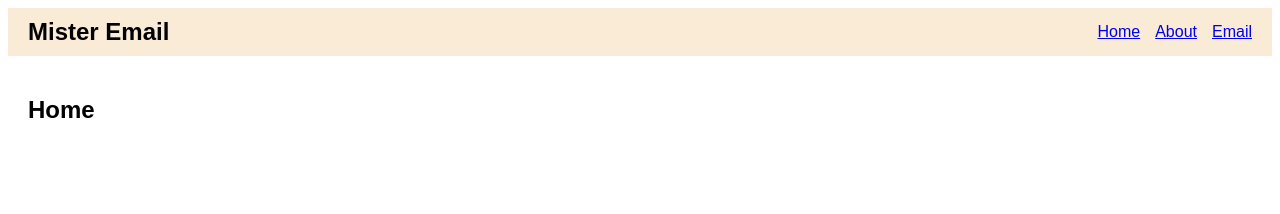
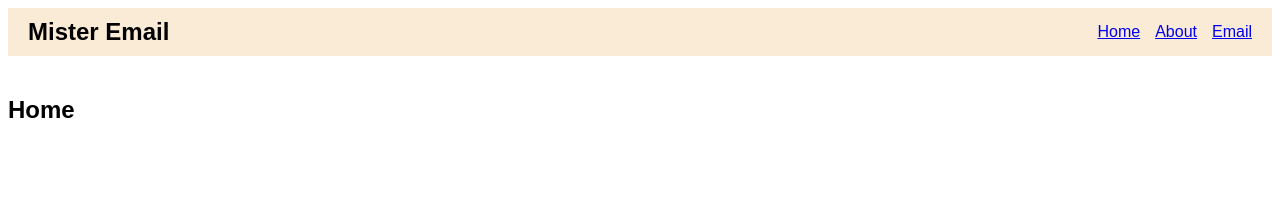
Before and after one commit to kerenduchan/kmail, a React (Vite) app: page /#/ in a window 1280 px wide. Shown: the top 214 px of the page. Built offline with nearby package versions, Linux system fonts and the light colour scheme.

Commit message:
email list css styling

```diff
--- a/src/assets/css/basics/base.css
+++ b/src/assets/css/basics/base.css
@@ -2,6 +2,8 @@ body {
     font-family: Arial, Helvetica, sans-serif;
 }
 
-.app main {
-    padding: 20px 20px;
+.app {
+    display: flex;
+    flex-direction: column;
+    gap: 20px;
 }
--- a/src/assets/css/cmps/email-list.css
+++ b/src/assets/css/cmps/email-list.css
@@ -1,3 +1,12 @@
 .email-list {
+    padding: 0;
     list-style-type: none;
+    display: flex;
+    flex-direction: column;
+    gap: 4px;
 }
+
+.email-list li {
+    background-color: #f4f4f4;
+    padding: 10px 0px;
+}
--- a/src/assets/css/cmps/email-preview.css
+++ b/src/assets/css/cmps/email-preview.css
@@ -1,5 +1,10 @@
-.email-star-img {
+.email-preview {
+    display: flex;
+    align-items: center;
+}
+
+.email-preview-star-img {
     max-width: 15px;
     max-height: 15px;
-    padding-right: 20px;
+    padding: 0px 20px;
 }
--- a/src/assets/css/pages/email-index.css
+++ b/src/assets/css/pages/email-index.css
@@ -3,6 +3,7 @@
 }
 
 .email-main {
+    flex-grow: 1;
     display: flex;
     flex-direction: column;
     gap: 20px;
--- a/src/cmps/EmailPreview.jsx
+++ b/src/cmps/EmailPreview.jsx
@@ -6,14 +6,14 @@ export function EmailPreview({ email }) {
     }
 
     return (
-        <article className="email-preview">
-            <Link to={`/email/${email.id}`}>
+        <Link to={`/email/${email.id}`}>
+            <article className="email-preview">
                 <img
-                    className="email-star-img"
+                    className="email-preview-star-img"
                     src={getStarImg(email.isStarred)}
                 />
                 <span class="email-preview-subject">{email.subject}</span>
-            </Link>
-        </article>
+            </article>
+        </Link>
     )
 }
```
